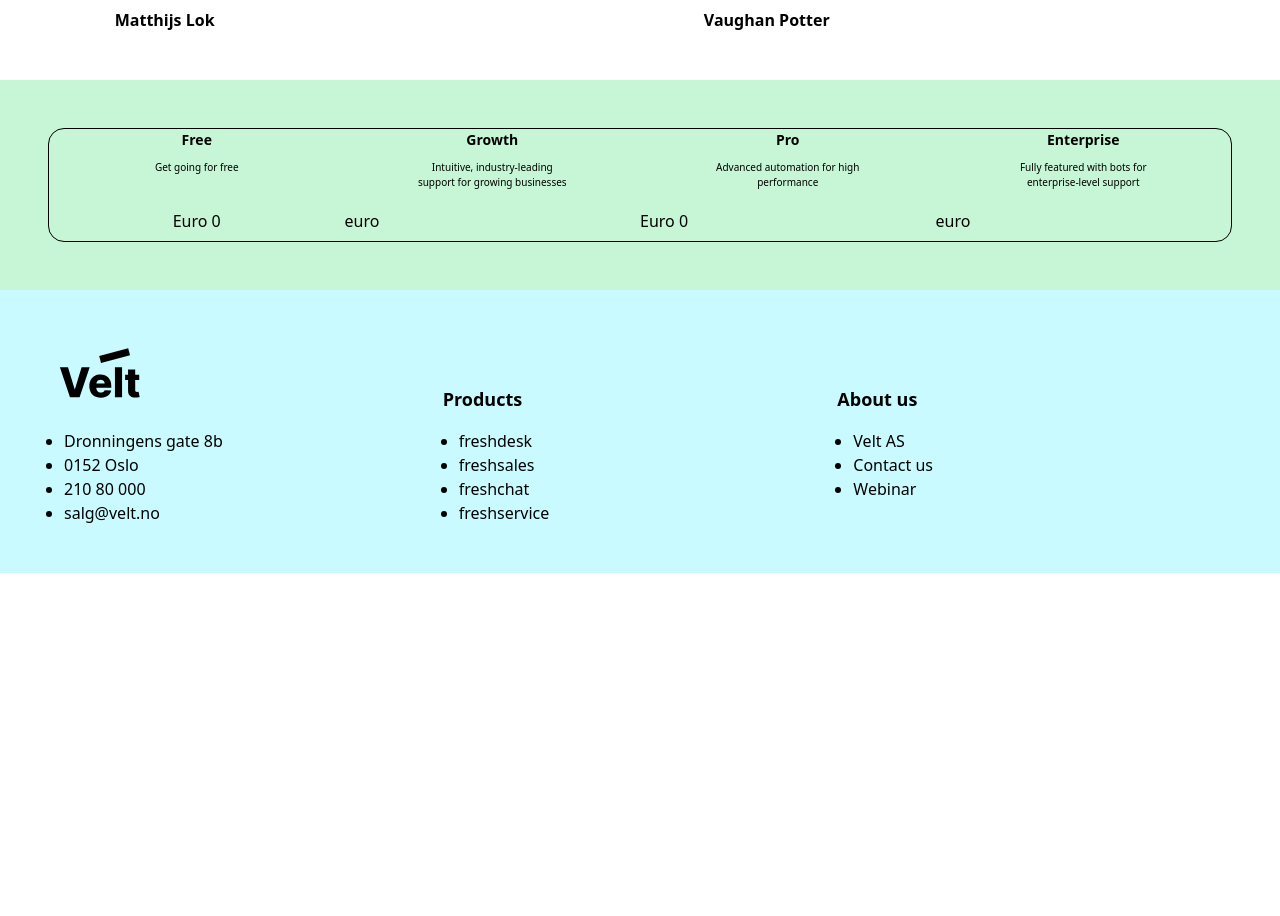
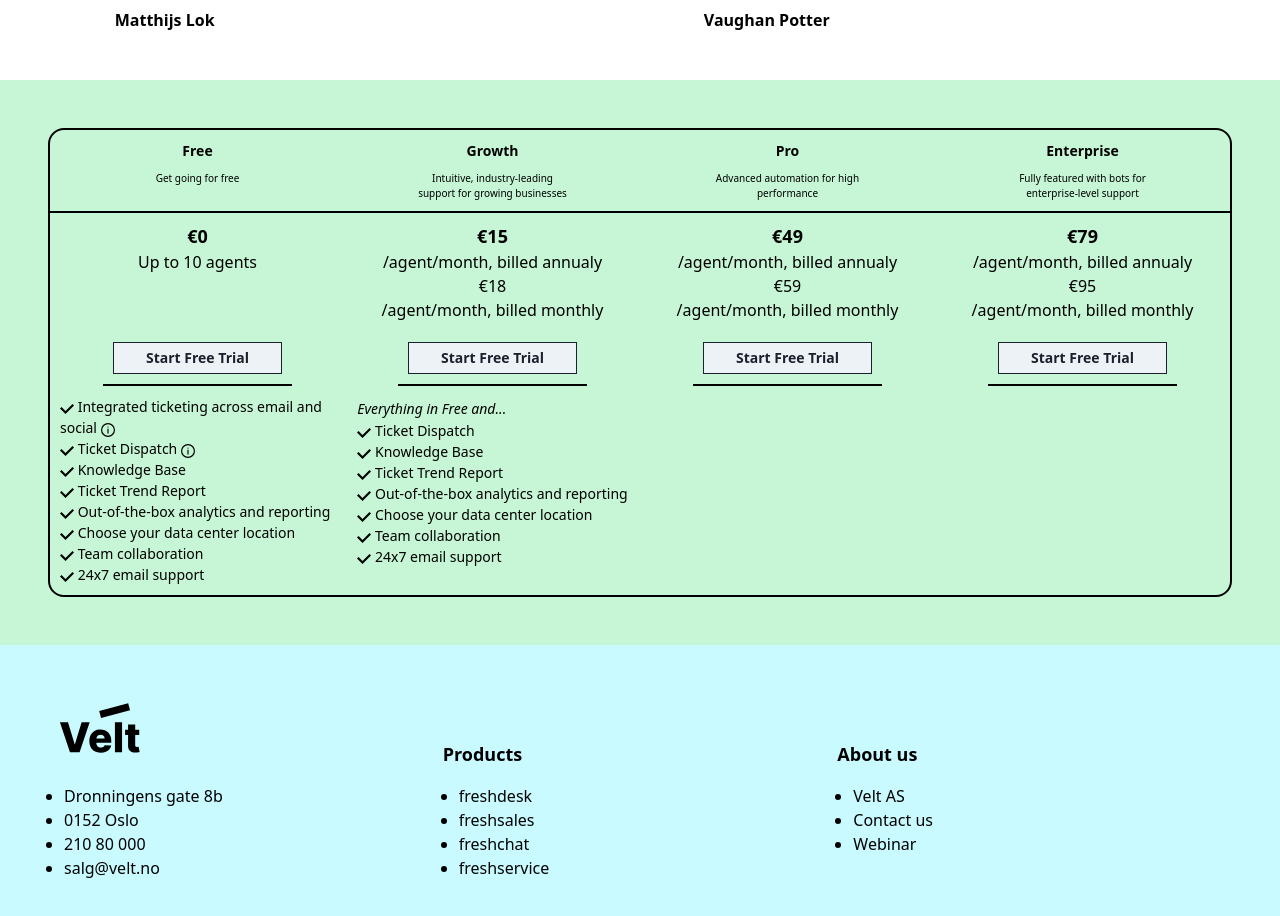
Before and after one commit to veltorg/website, a Next.js app: page /products in a window 1280 px wide. Shown: the part 6160-7076 px from the top of the page. Before the commit the page ends 6733 px from the top, so only its background shows below. Built offline with nearby package versions, Linux system fonts and the light colour scheme.

Commit message:
feat: update to pricing table
* chore: still in progress

```diff
--- a/pages/products.tsx
+++ b/pages/products.tsx
@@ -15,6 +15,7 @@
   ListItem,
   ScaleFade,
   Show,
+  SimpleGrid,
   Stack,
   Tab,
   TabList,
@@ -27,6 +28,7 @@
   Text,
   Th,
   Thead,
+  Tooltip,
   Tr,
   UnorderedList,
   propNames,
@@ -36,7 +38,10 @@
 import NextLink from 'next/link';
 import { Layout } from '../components/layout';
 import {
+    CheckIcon,
   EmailIcon,
+  InfoIcon,
+  InfoOutlineIcon,
   PhoneIcon,
   SearchIcon,
   SettingsIcon,
@@ -476,14 +481,14 @@
                         </Flex>
                       </Flex>
                       <Flex p={4} bgColor="green.100" width="100%">
-                        <Grid
+                        <SimpleGrid
                           width="100%"
-                          gridTemplateColumns="1fr 1fr 1fr 1fr"
-                          gridTemplateRows="5rem 2rem"
-                          border="1px"
+                          columns={4}
+                          gridTemplateRows="auto auto auto"
+                          border="2px"
                           borderRadius="md"
                         >
-                          <GridItem>
+                          <GridItem borderBottom="2px" p={1}>
                             <Text
                               fontSize="sm"
                               fontWeight="bold"
@@ -495,7 +500,8 @@
                               Get going for free
                             </Text>
                           </GridItem>
-                          <GridItem>
+
+                          <GridItem borderBottom="2px" p={1}>
                             <Text
                               fontSize="sm"
                               align="center"
@@ -509,7 +515,7 @@
                               support for growing businesses
                             </Text>
                           </GridItem>
-                          <GridItem>
+                          <GridItem borderBottom="2px" p={1}>
                             <Text
                               fontSize="sm"
                               align="center"
@@ -523,7 +529,7 @@
                               performance
                             </Text>
                           </GridItem>
-                          <GridItem>
+                          <GridItem borderBottom="2px" p={1}>
                             <Text
                               fontSize="sm"
                               align="center"
@@ -537,13 +543,115 @@
                               enterprise-level support
                             </Text>
                           </GridItem>
-                          <GridItem>
-                            <Text align="center">Euro 0</Text>
+                          <GridItem p={1}>
+                            <Text
+                              align="center"
+                              fontSize="lg"
+                              fontWeight="semibold"
+                            >
+                              €0
+                            </Text>
+                            <Text align="center" fontSize="md">
+                              Up to 10 agents
+                            </Text>
                           </GridItem>
-                          <GridItem>euro</GridItem>
-                          <GridItem>Euro 0</GridItem>
-                          <GridItem>euro</GridItem>
-                        </Grid>
+                          <GridItem p={1}>
+                            <Text
+                              align="center"
+                              fontSize="lg"
+                              fontWeight="semibold"
+                            >
+                              €15
+                            </Text>
+                            <Text align="center" fontSize="md">
+                              /agent/month, billed annualy <br />
+                              €18 <br />
+                              /agent/month, billed monthly
+                            </Text>
+                          </GridItem>
+                          <GridItem p={1}>
+                          <Text
+                              align="center"
+                              fontSize="lg"
+                              fontWeight="semibold"
+                            >
+                              €49
+                            </Text>
+                          <Text align="center" fontSize="md">
+                              /agent/month, billed annualy <br />
+                              €59 <br />
+                              /agent/month, billed monthly
+                            </Text>
+                          </GridItem>
+                          <GridItem p={1}>
+                            <Text
+                              align="center"
+                              fontSize="lg"
+                              fontWeight="semibold"
+                            >
+                              €79
+                            </Text>
+                          <Text align="center" fontSize="md">
+                              /agent/month, billed annualy <br />
+                              €95 <br />
+                              /agent/month, billed monthly
+                            </Text></GridItem>
+                          <GridItem borderBottom="2px" p={1} justifySelf="center">
+                            <Button size="sm" border="1px" borderRadius="none">Start Free Trial</Button>
+                          </GridItem>
+                          <GridItem borderBottom="2px" p={1} justifySelf="center">
+                            <Button size="sm" border="1px" borderRadius="none">Start Free Trial</Button>
+                          </GridItem>
+                          <GridItem borderBottom="2px" p={1} justifySelf="center">
+                            <Button size="sm" border="1px" borderRadius="none">Start Free Trial</Button>
+                          </GridItem>
+                          <GridItem borderBottom="2px" p={1} justifySelf="center">
+                            <Button size="sm" border="1px" borderRadius="none">Start Free Trial</Button>
+                        </GridItem>
+                        <GridItem p={1} justifySelf="center">
+                            <Text fontSize="sm">
+                                <CheckIcon/>{' '}Integrated ticketing across email and social{' '}
+                                <Tooltip
+                                    label="Convert all email and social inquiries
+                                    into tickets and track, prioritize,
+                                    and reply using Freshdesk."
+                                >
+                                    <InfoOutlineIcon/>
+                                </Tooltip>
+                            </Text>
+                            <Text fontSize="sm">
+                                <CheckIcon/>{' '}Ticket Dispatch{' '}
+                                <Tooltip
+                                    label="Categorize, prioritize, and route tickets to
+                                    the right teams by creating your own business rules."
+                                >
+                                    <InfoOutlineIcon/>
+                                </Tooltip>
+                            </Text>
+                            <Text fontSize="sm"><CheckIcon/>{' '}Knowledge Base</Text>
+                            <Text fontSize="sm"><CheckIcon/>{' '}Ticket Trend Report</Text>
+                            <Text fontSize="sm"><CheckIcon/>{' '}Out-of-the-box analytics and reporting</Text>
+                            <Text fontSize="sm"><CheckIcon/>{' '}Choose your data center location</Text>
+                            <Text fontSize="sm"><CheckIcon/>{' '}Team collaboration</Text>
+                            <Text fontSize="sm"><CheckIcon/>{' '}24x7 email support </Text>
+                        </GridItem>
+                        <GridItem p={1} justifySelf="center">
+                            <Text fontSize="sm" as='i'> Everything in Free and... </Text>
+                            <Text fontSize="sm"><CheckIcon/>{' '}Ticket Dispatch</Text>
+                            <Text fontSize="sm"><CheckIcon/>{' '}Knowledge Base</Text>
+                            <Text fontSize="sm"><CheckIcon/>{' '}Ticket Trend Report</Text>
+                            <Text fontSize="sm"><CheckIcon/>{' '}Out-of-the-box analytics and reporting</Text>
+                            <Text fontSize="sm"><CheckIcon/>{' '}Choose your data center location</Text>
+                            <Text fontSize="sm"><CheckIcon/>{' '}Team collaboration</Text>
+                            <Text fontSize="sm"><CheckIcon/>{' '}24x7 email support </Text>
+                        </GridItem>
+                        <GridItem>
+
+                        </GridItem>
+                        <GridItem>
+
+                        </GridItem>
+                        </SimpleGrid>
                       </Flex>
                     </Flex>
                   </ScaleFade>
```
